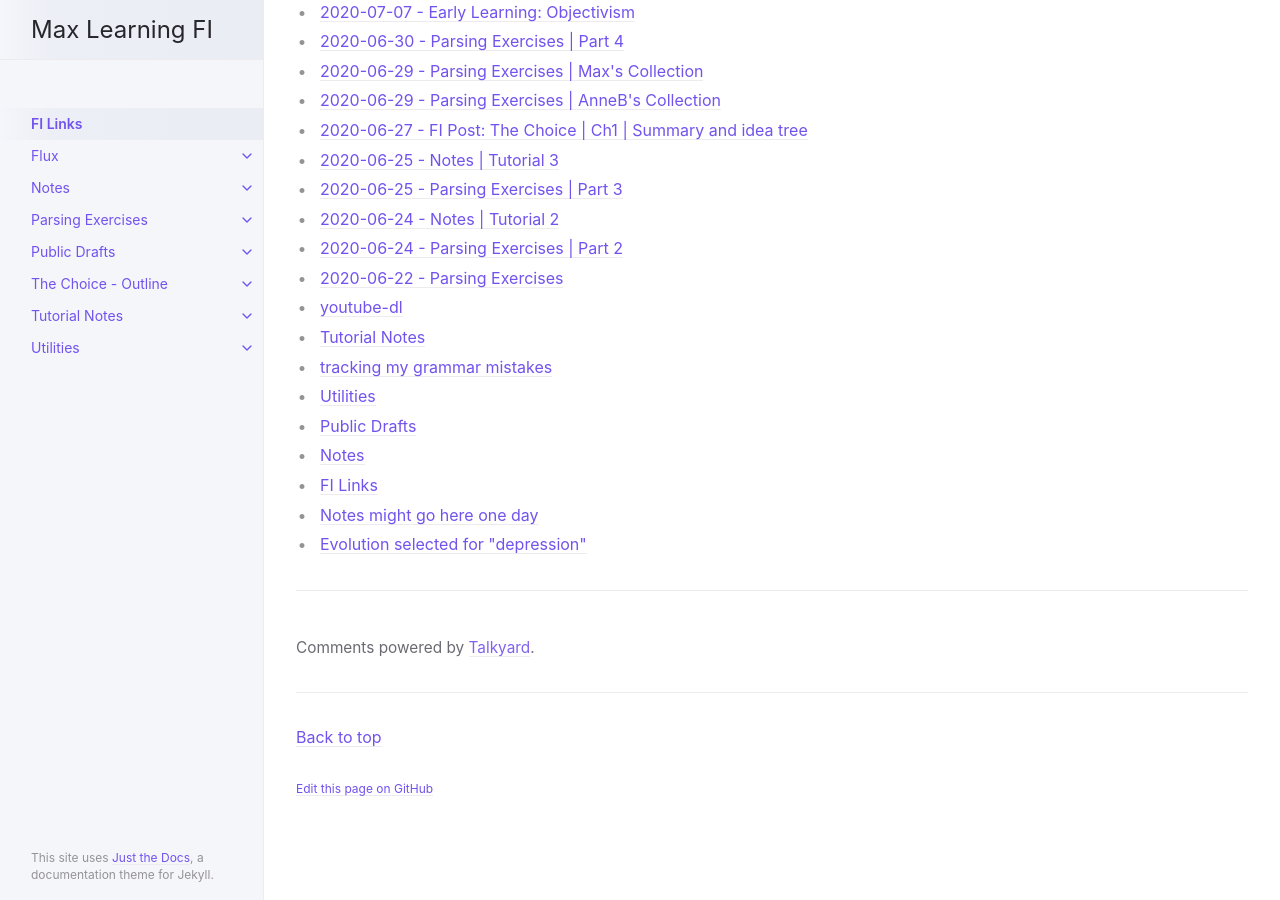
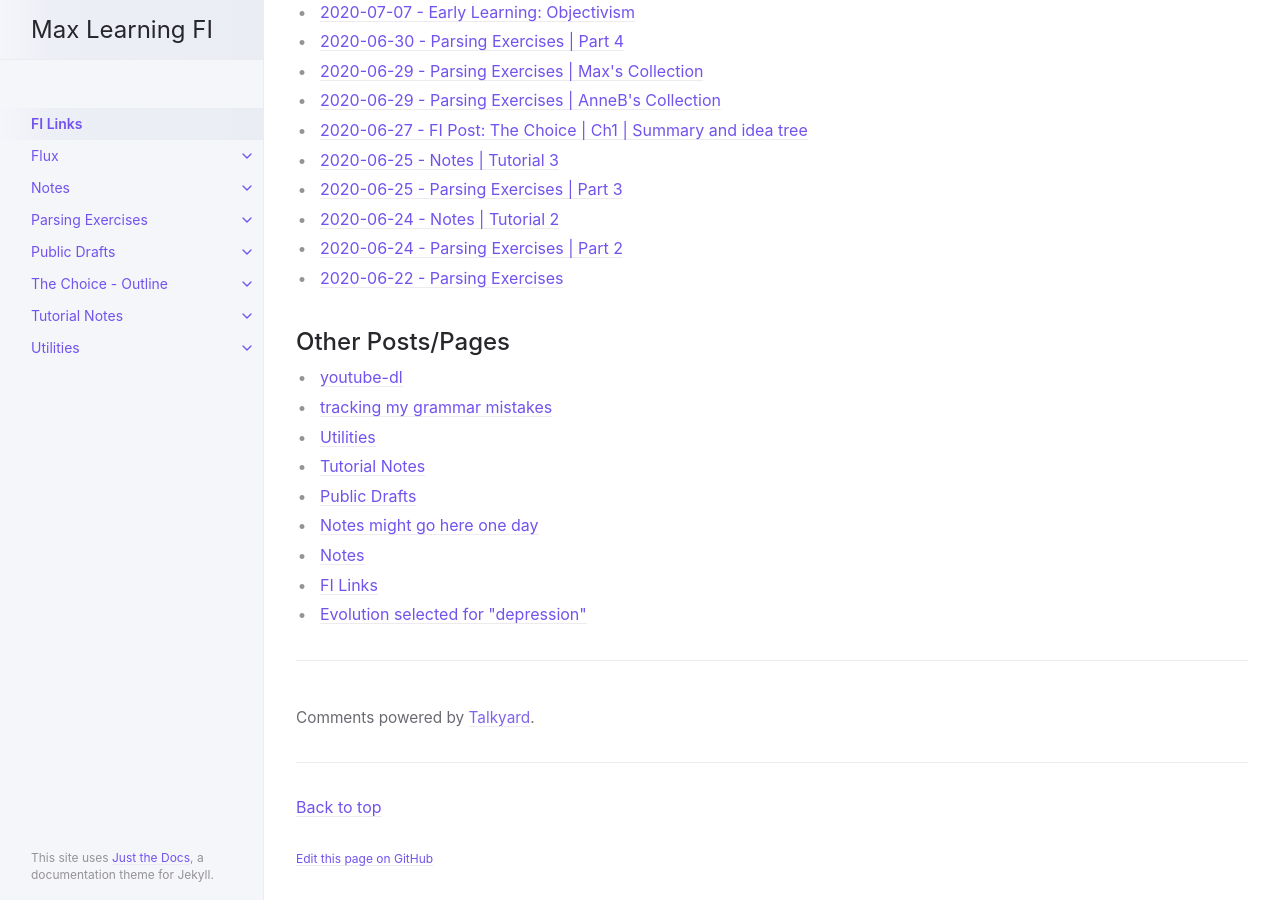
Before and after one commit to curi/fi, a Jekyll site: the page built from docs/index.markdown, in a window 1280 px wide and 900 px high, scrolled down 1061 px. Built offline with Jekyll 4.4.1, drawn with Linux system fonts in a browser that asks for light colours; our own code applies the rules of GitHub Pages for plain Markdown files.

Commit message:
separate dated and undated pages

```diff
--- a/docs/index.markdown
+++ b/docs/index.markdown
@@ -16,9 +16,8 @@ layout: home
 
 * <https://curi.us/2289-the-history-of-taking-children-seriously> - Elliot Temple's post on the history of TCS
 
-## All Posts
-
-{% assign all_pages = "" | split: ',' %}
+{% assign dated_pages = "" | split: ',' %}
+{% assign undated_pages = "" | split: ',' %}
 {% for page in site.pages %}
   {% if page.title %}
     {% comment %}
@@ -26,14 +25,29 @@ layout: home
         {% assign page.date = "2020-06-01" | string_to_date %}
     {% endunless %}
     {% endcomment %}
-    {% assign all_pages = all_pages | push: page %}
+    {% if page.date %}
+      {% assign dated_pages = dated_pages | push: page %}
+    {% else %}
+      {% assign undated_pages = undated_pages | push: page %}
+    {% endif %}
   {% endif %}
 {% endfor %}
 
-{% assign all_pages = all_pages | sort: "date" | reverse %}
+{% assign dated_pages = dated_pages | sort: "date" | reverse %}
+{% assign undated_pages = undated_pages | sort: "title" | reverse %}
+
+## Dated Posts
 
 <ul>
-{% for page in all_pages %}
+{% for page in dated_pages %}
   <li><a href="{{ page.url | relative_url }}">{% if page.date %}{{ page.date }} - {% endif %}{{ page.title }}</a></li>
 {% endfor %}
 </ul>
+
+## Other Posts/Pages
+
+<ul>
+{% for page in undated_pages %}
+  <li><a href="{{ page.url | relative_url }}">{{ page.title }}</a></li>
+{% endfor %}
+</ul>
```
